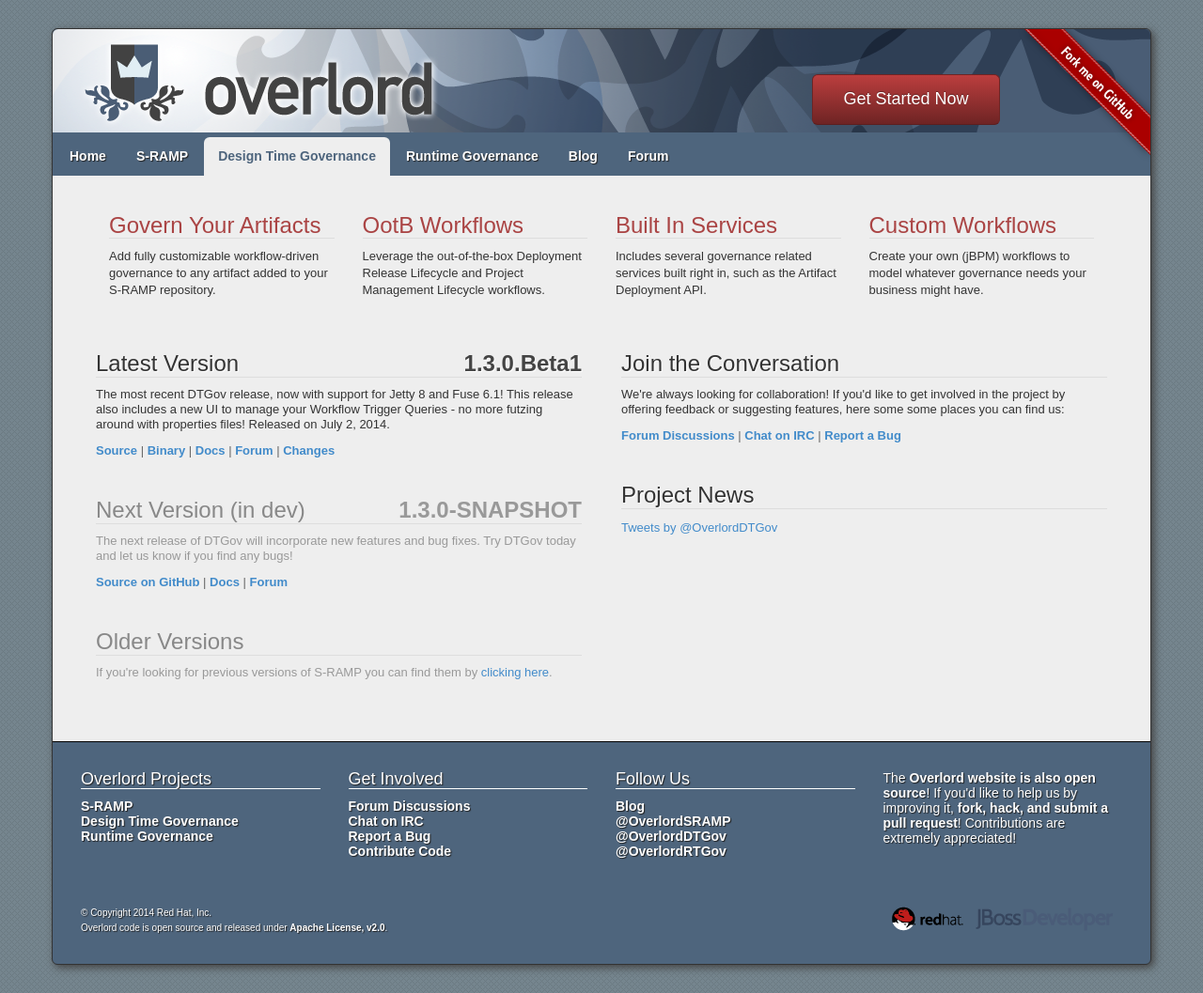
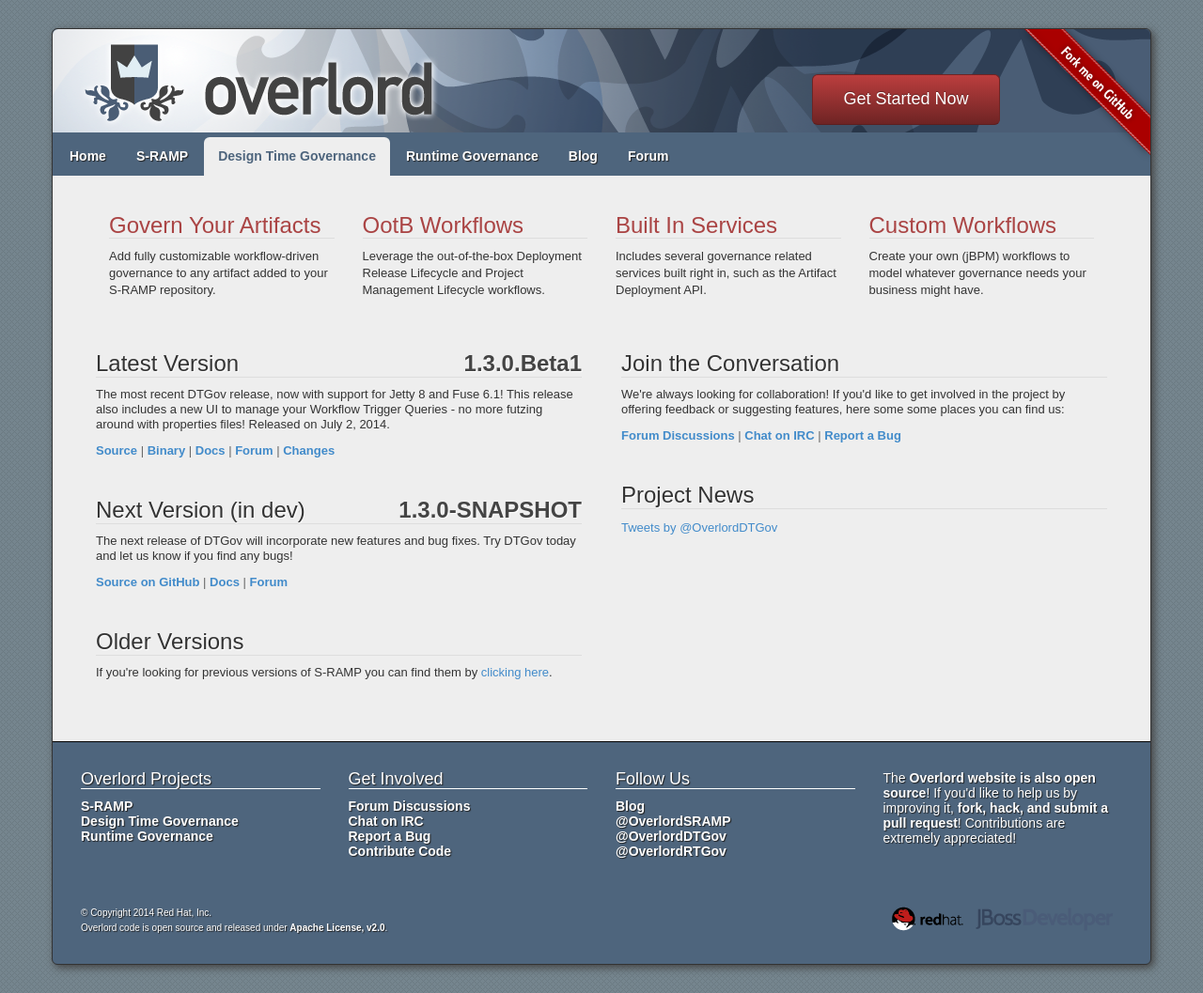
Before and after one commit to Governance/Governance.github.io, a Jekyll site: the page built from dtgov/index.html, in a window 1280 px wide. Shown: the whole page at 94% size. Built offline with Jekyll 4.4.1, drawn with Linux system fonts in a browser that asks for light colours; comment, search, counter and statistics services are not loaded.

Commit message:
minor style tweaks

```diff
--- a/css/overlord-web.css
+++ b/css/overlord-web.css
@@ -90,12 +90,13 @@
 .nav a:hover {
   color: rgb(78, 101, 125); /* Same as container bg */
   background: rgb(218, 218, 218) !important;
+  text-shadow: none;
 }
 
 .nav-pills li.active a, .nav-pills li.active a:hover {
+  color: rgb(78, 101, 125); /* Same as container bg */
   background: rgb(238, 238, 238) !important;
   text-shadow: none;
-  color: rgb(78, 101, 125); /* Same as container bg */
 }
 
 .inner .projects, .inner .features {
@@ -147,19 +148,6 @@
 .inner .community .citem .project-description p {
   line-height: 18px;
   padding: 8px;
-}
-
-.inner .community .minor h3 {
-  color: #888;
-  text-shadow: none;
-}
-
-.inner .community .minor .version {
-  color: #999;
-}
-
-.inner .community .minor p {
-  color: #999;
 }
 
 .footer {
--- a/dtgov/index.html
+++ b/dtgov/index.html
@@ -39,7 +39,7 @@
                   <a href="http://red.ht/1lyY0pF">Changes</a>
                 </div>
               </div>
-              <div class="citem minor">
+              <div class="citem">
                 <h3>Next Version (in dev) <span class="version pull-right hide-480">1.3.0-SNAPSHOT</span></h3>
                 <p>The next release of DTGov will incorporate new features and bug fixes.  Try DTGov today and let us know if you find any bugs!</p>
                 <div class="links">
@@ -48,7 +48,7 @@
                   <a href="https://community.jboss.org/en/overlord">Forum</a>
                 </div>
               </div>
-              <div class="citem minor">
+              <div class="citem">
                 <h3>Older Versions</h3>
                 <p>
                   If you're looking for previous versions of S-RAMP you can find them by
--- a/index.html
+++ b/index.html
@@ -54,7 +54,7 @@
               </div>
 
               <!-- Version: 1.0.0.Final -->
-              <div class="citem minor">
+              <div class="citem">
                 <h3>Latest Stable Version <span class="version pull-right hide-480">1.0.0.Final</span></h3>
                 <p>
                   The first stable Overlord distribution, which includes S-RAMP and Design Time Governance
--- a/rtgov/index.html
+++ b/rtgov/index.html
@@ -46,7 +46,7 @@
                   <a href="http://red.ht/1mJDJ0V">Changes</a>
                 </div>
               </div>
-              <div class="citem minor">
+              <div class="citem">
                 <h3>Next Version (in dev) <span class="version pull-right hide-480">2.0.0-SNAPSHOT</span></h3>
                 <p>This is what we're currently working on.  Now's a great time to take a look and offer suggestions!</p>
                 <div class="links">
@@ -55,7 +55,7 @@
                   <a href="https://community.jboss.org/en/overlord">Forum</a>
                 </div>
               </div>
-              <div class="citem minor">
+              <div class="citem">
                 <h3>Older Versions</h3>
                 <p>
                   If you're looking for previous versions of Overord-RTGov you can find them by
--- a/s-ramp/index.html
+++ b/s-ramp/index.html
@@ -41,7 +41,7 @@
                   <a href="http://red.ht/1vw1KOw">Changes</a>
                 </div>
               </div>
-              <div class="citem minor">
+              <div class="citem">
                 <h3>Next Version (in dev) <span class="version pull-right hide-480">0.5.0-SNAPSHOT</span></h3>
                 <p>This is what we're currently working on.  Now's a great time to take a look and offer suggestions!</p>
                 <div class="links">
@@ -50,7 +50,7 @@
                   <a href="https://community.jboss.org/en/overlord">Forum</a>
                 </div>
               </div>
-              <div class="citem minor">
+              <div class="citem">
                 <h3>Older Versions</h3>
                 <p>
                   If you're looking for previous versions of S-RAMP you can find them by
```
